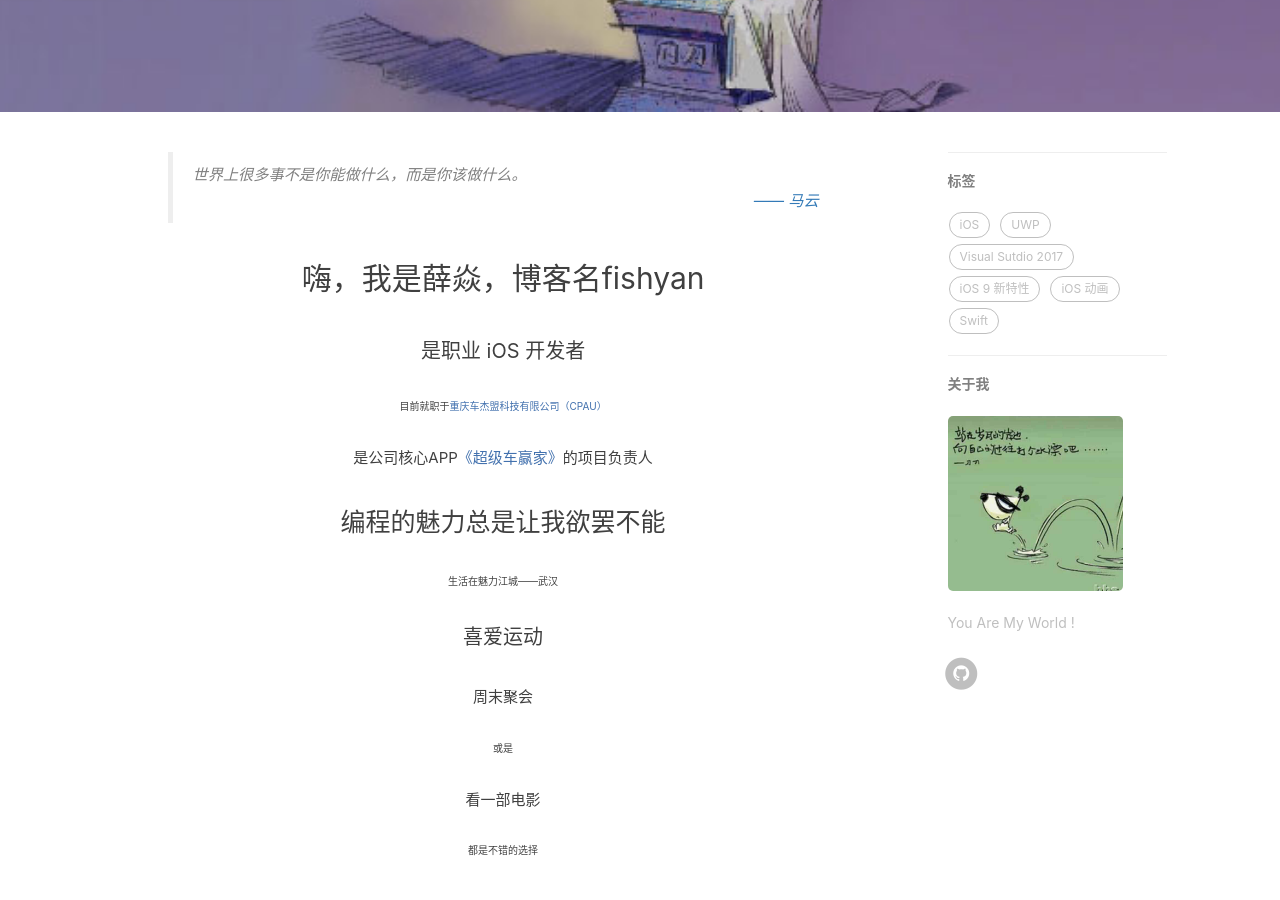
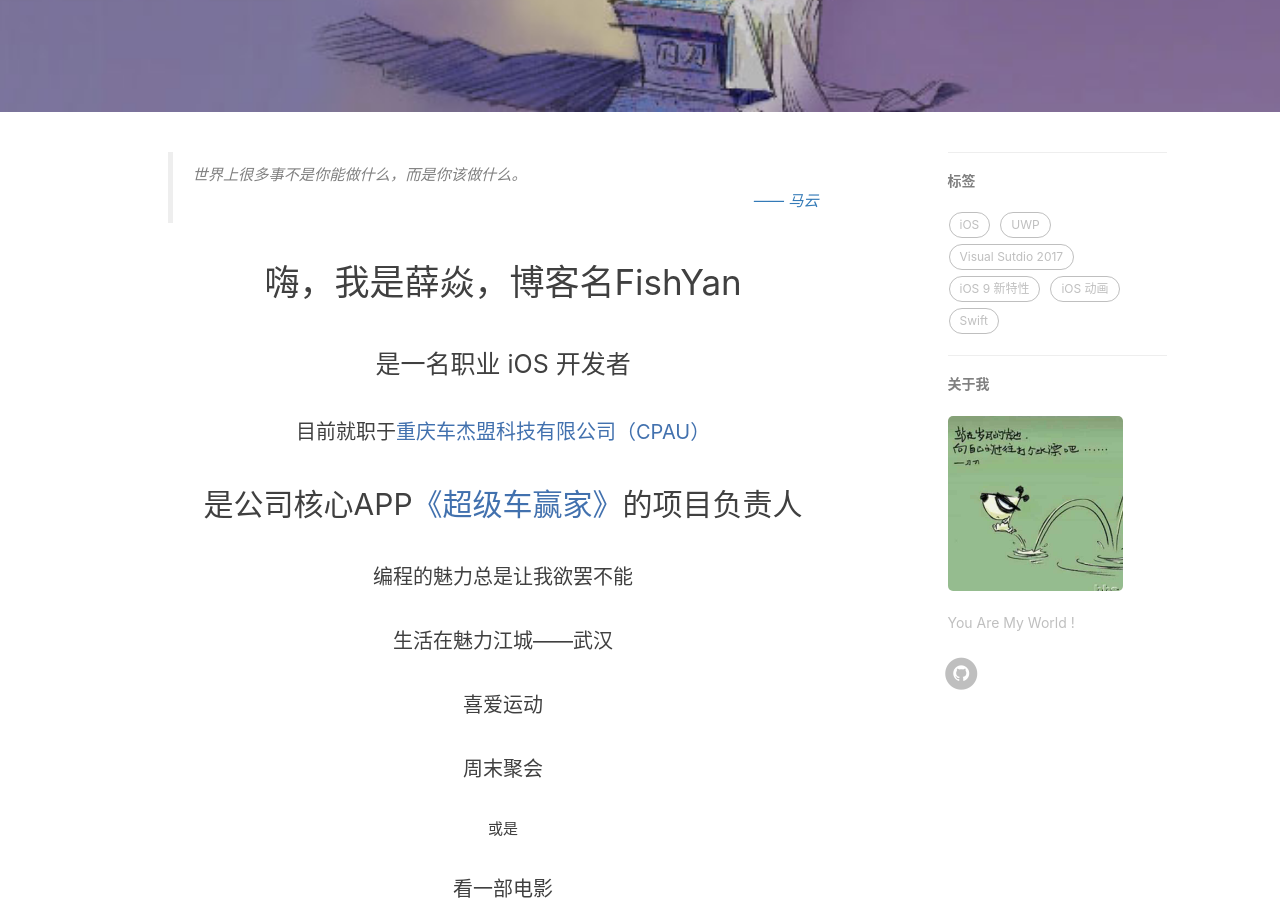
Before and after one commit to fish-yan/fish-yan.github.io, a Jekyll site: the page built from about.html, in a window 1280 px wide and 900 px high, scrolled down 306 px. Built offline with Jekyll 4.4.1, drawn with Linux system fonts in a browser that asks for light colours; nearby versions of some CDN libraries; comment, search, counter and statistics services are not loaded.

Commit message:
change fontsize

```diff
--- a/about.html
+++ b/about.html
@@ -19,37 +19,37 @@ header-img: "img/about-bg.jpg"
         <a> —— 马云</a>
     </p>
     </blockquote>
-    <p style="font-size: 30px; text-align: center;">
-        嗨，我是薛焱，博客名fishyan
+    <p style="font-size: 35px; text-align: center;">
+        嗨，我是薛焱，博客名FishYan
+    </p>
+    <p style="font-size: 25px; text-align: center;">
+        是一名职业 iOS 开发者
     </p>
     <p style="font-size: 20px; text-align: center;">
-        是职业 iOS 开发者
-    </p>
-    <p style="font-size: 10px; text-align: center;">
         目前就职于<a href="http://www.cjm168.com/" style="color:#4271AE">重庆车杰盟科技有限公司（CPAU）</a>
     </p>
-    <p style="font-size: 15px; text-align: center;">
+    <p style="font-size: 30px; text-align: center;">
         是公司核心APP<a href="https://itunes.apple.com/cn/app/超级车赢家/id1154450676?mt=8" style="color:#4271AE">《超级车赢家》</a>的项目负责人
     </p>
-    <p style="font-size: 25px; text-align: center;">
+    <p style="font-size: 20px; text-align: center;">
         编程的魅力总是让我欲罢不能
     </p>
-    <p style="font-size: 10px; text-align: center;">
+    <p style="font-size: 20px; text-align: center;">
         生活在魅力江城——武汉
     </p>
     <p style="font-size: 20px; text-align: center;">
         喜爱运动
     </p>
-    <p style="font-size: 15px; text-align: center;">
+    <p style="font-size: 20px; text-align: center;">
         周末聚会
     </p>
-    <p style="font-size: 10px; text-align: center;">
+    <p style="font-size: 15px; text-align: center;">
         或是
     </p>
-    <p style="font-size: 15px; text-align: center;">
+    <p style="font-size: 20px; text-align: center;">
         看一部电影
     </p>
-    <p style="font-size: 10px; text-align: center;">
+    <p style="font-size: 15px; text-align: center;">
         都是不错的选择
     </p>
 </div>
--- a/resume.html
+++ b/resume.html
@@ -132,7 +132,6 @@ header-img: "img/tag-bg.jpg"
   </tr>
 </table>
 
-<hr>
 <h3>项目经历</h3>
 <table>
   <tr bgcolor="#EEEEEE">
```
